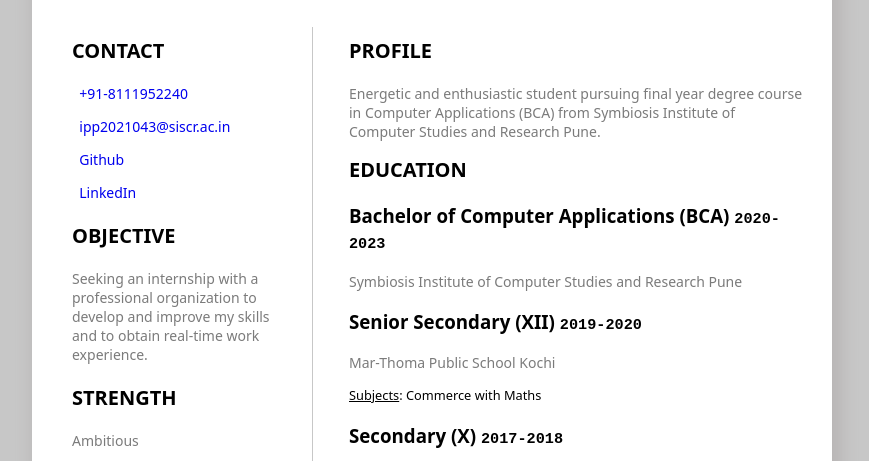
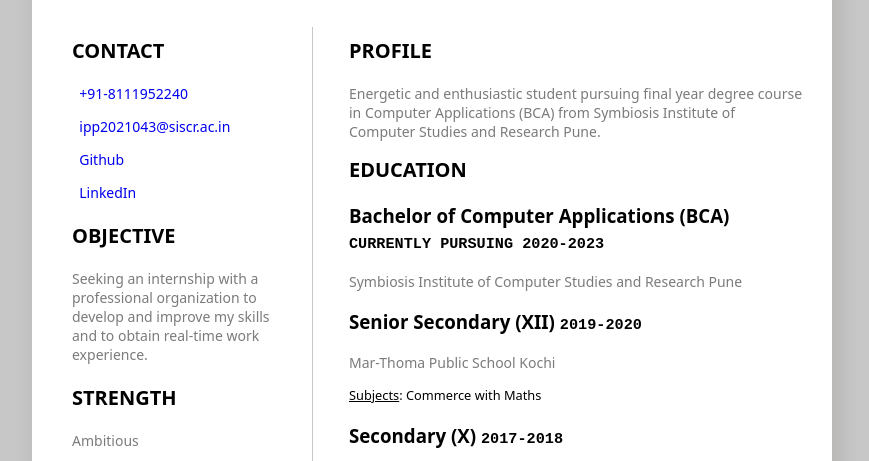
Before and after one commit to jcp99gamers/CV-Firebase-JCP, a plain HTML site: page public/index.html in a window 1280 px wide. Shown: the part 320-781 px from the top of the page, without its empty margins (208-1077 px from the left). Drawn offline with Linux system fonts and the light colour scheme.

Commit message:
Small Update to Correct Errors

```diff
--- a/public/index.html
+++ b/public/index.html
@@ -65,7 +65,7 @@
 			<p class="p3" style="font-size: 14px;"></p>
 			<p class="head">Education</p>
 			<!-- College-->
-			<h3>Bachelor of Computer Applications (BCA) <span style="font-family: monospace;">2020-2023</span></h3>
+			<h3>Bachelor of Computer Applications (BCA) <span style="font-family: monospace;">CURRENTLY PURSUING 2020-2023</span></h3>
 			<p class="p-4">Symbiosis Institute of Computer Studies and Research Pune</p>
 			<!-- Class 12 -->
 			<h3>Senior Secondary (XII) <span style="font-family: monospace;">2019-2020</span></h3>
```
